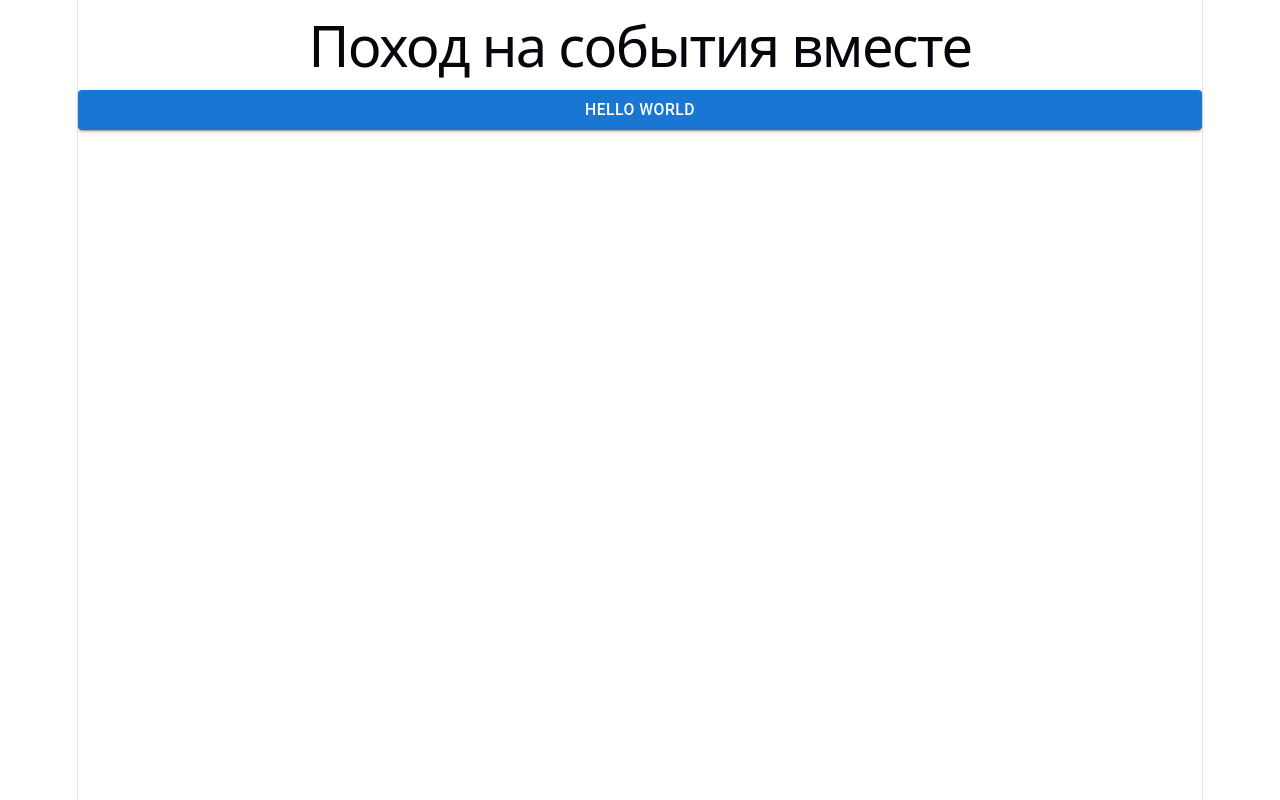
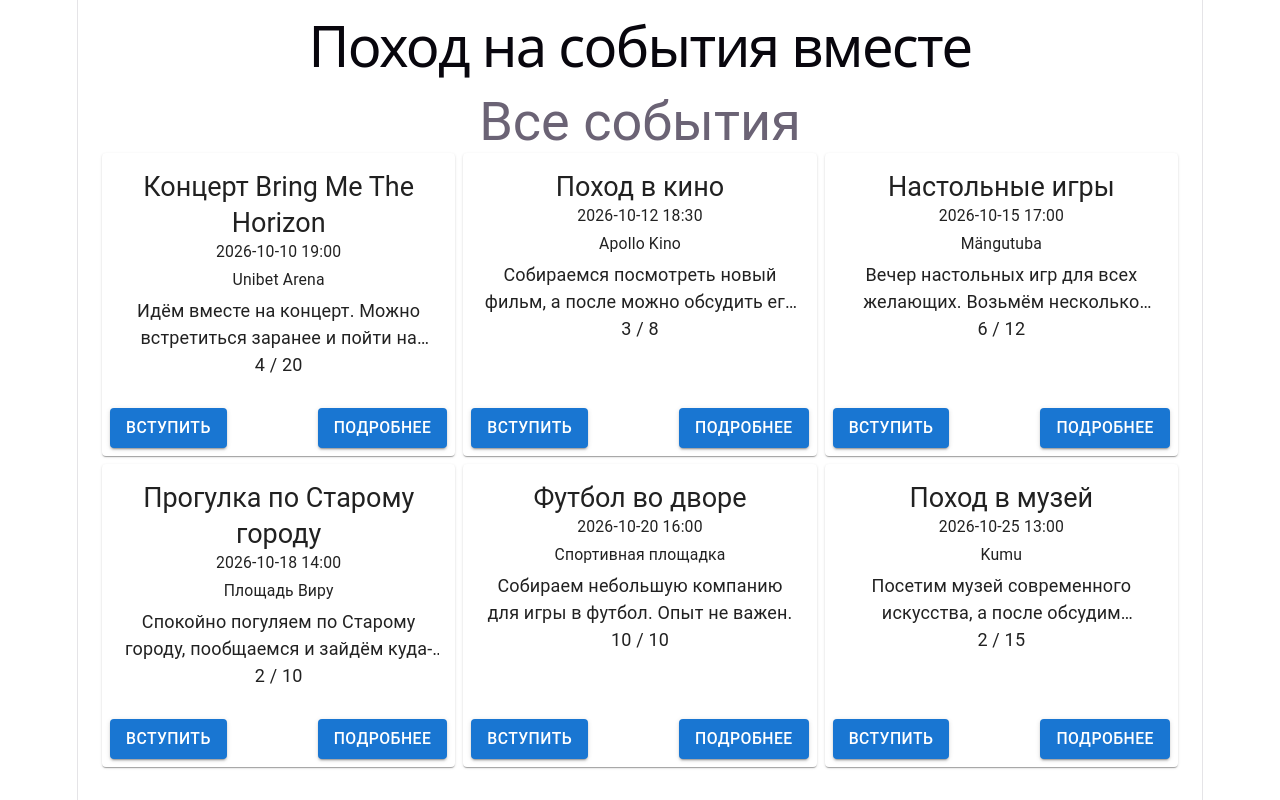
Before and after one commit to remakeK/common-meetings, a React (Vite) app in the folder frontend/: page / in a window 1280 px wide. Built offline with nearby package versions, Linux system fonts and the light colour scheme.

Commit message:
Реализован экран событий

```diff
--- a/frontend/src/App.tsx
+++ b/frontend/src/App.tsx
@@ -1,10 +1,10 @@
-import Button from '@mui/material/Button';
+import EventsPage from './pages/EventsPage';
 
 function App() {
     return (
       <>
         <h1>Поход на события вместе</h1>
-        <Button variant="contained">Hello world</Button>
+        <EventsPage />
       </>
       )
 }
--- /dev/null
+++ b/frontend/src/components/EventCard.tsx
@@ -0,0 +1,58 @@
+import { Card, CardContent, Typography, Button, CardActions } from "@mui/material";
+import type { Event } from "../types/Event";
+
+function EventCard({ event }: { event: Event }) {
+    return (
+        <Card
+            sx={{
+                height: "100%",
+                display: "flex",
+                flexDirection: "column"
+            }}
+        >
+            <CardContent>
+                <Typography variant="h5">
+                    {event.name}
+                </Typography>
+
+                <Typography variant="body2" gutterBottom>
+                    {event.date}
+                </Typography>
+
+                <Typography variant="body2" gutterBottom>
+                    {event.location}
+                </Typography>
+
+                <Typography
+                    variant="body1"
+                    sx={{
+                        display: "-webkit-box",
+                        WebkitLineClamp: 2,
+                        WebkitBoxOrient: "vertical",
+                        overflow: "hidden"
+                    }}
+                >
+                    {event.description}
+                </Typography>
+
+                <Typography variant="body1" gutterBottom>
+                    {event.participants.length} / {event.maxParticipants}
+                </Typography>
+            </CardContent>
+
+            <CardActions sx={{
+                marginTop: "auto",
+                justifyContent: "space-between"
+                }}>
+                <Button variant="contained">
+                    Вступить
+                </Button>
+                <Button variant="contained">
+                    Подробнее
+                </Button>
+            </CardActions>
+        </Card>
+    );
+}
+
+export default EventCard;
--- /dev/null
+++ b/frontend/src/data/mockData.ts
@@ -0,0 +1,115 @@
+import type { Event } from "../types/Event";
+
+export const events: Event[] = [
+    {
+        id: 1,
+        name: "Концерт Bring Me The Horizon",
+        description: "Идём вместе на концерт. Можно встретиться заранее и пойти на площадку вместе.",
+        date: "2026-10-10 19:00",
+        location: "Unibet Arena",
+        maxParticipants: 20,
+        participants: [
+            { id: 1, name: "Дмитрий" },
+            { id: 2, name: "Анна" },
+            { id: 3, name: "Иван" },
+            { id: 4, name: "Максим" }
+        ],
+        creator: {
+            id: 1,
+            name: "Дмитрий"
+        }
+    },
+    {
+        id: 2,
+        name: "Поход в кино",
+        description: "Собираемся посмотреть новый фильм, а после можно обсудить его за чашкой кофе.",
+        date: "2026-10-12 18:30",
+        location: "Apollo Kino",
+        maxParticipants: 8,
+        participants: [
+            { id: 2, name: "Анна" },
+            { id: 5, name: "Егор" },
+            { id: 6, name: "Мария" }
+        ],
+        creator: {
+            id: 2,
+            name: "Анна"
+        }
+    },
+    {
+        id: 3,
+        name: "Настольные игры",
+        description: "Вечер настольных игр для всех желающих. Возьмём несколько разных игр.",
+        date: "2026-10-15 17:00",
+        location: "Mängutuba",
+        maxParticipants: 12,
+        participants: [
+            { id: 3, name: "Иван" },
+            { id: 4, name: "Максим" },
+            { id: 7, name: "Алексей" },
+            { id: 8, name: "Ольга" },
+            { id: 9, name: "Сергей" },
+            { id: 10, name: "Елена" }
+        ],
+        creator: {
+            id: 3,
+            name: "Иван"
+        }
+    },
+    {
+        id: 4,
+        name: "Прогулка по Старому городу",
+        description: "Спокойно погуляем по Старому городу, пообщаемся и зайдём куда-нибудь перекусить.",
+        date: "2026-10-18 14:00",
+        location: "Площадь Виру",
+        maxParticipants: 10,
+        participants: [
+            { id: 5, name: "Егор" },
+            { id: 8, name: "Ольга" }
+        ],
+        creator: {
+            id: 5,
+            name: "Егор"
+        }
+    },
+    {
+        id: 5,
+        name: "Футбол во дворе",
+        description: "Собираем небольшую компанию для игры в футбол. Опыт не важен.",
+        date: "2026-10-20 16:00",
+        location: "Спортивная площадка",
+        maxParticipants: 10,
+        participants: [
+            { id: 1, name: "Дмитрий" },
+            { id: 4, name: "Максим" },
+            { id: 7, name: "Алексей" },
+            { id: 9, name: "Сергей" },
+            { id: 10, name: "Елена" },
+            { id: 6, name: "Мария" },
+            { id: 3, name: "Иван" },
+            { id: 2, name: "Анна" },
+            { id: 5, name: "Егор" },
+            { id: 8, name: "Ольга" }
+        ],
+        creator: {
+            id: 4,
+            name: "Максим"
+        }
+    },
+    {
+        id: 6,
+        name: "Поход в музей",
+        description: "Посетим музей современного искусства, а после обсудим понравившиеся экспонаты.",
+        date: "2026-10-25 13:00",
+        location: "Kumu",
+        maxParticipants: 15,
+        participants: [
+            { id: 6, name: "Мария" },
+            { id: 10, name: "Елена" }
+        ],
+        creator: {
+            id: 6,
+            name: "Мария"
+        }
+    }
+];
--- /dev/null
+++ b/frontend/src/pages/EventsPage.tsx
@@ -0,0 +1,28 @@
+import Container from "@mui/material/Container";
+import Typography from "@mui/material/Typography";
+import Grid from "@mui/material/Grid";
+
+import EventCard from "../components/EventCard";
+import { events } from "../data/mockData";
+
+function EventsPage() {
+    return (
+        <Container>
+            <Typography variant="h3">
+                Все события
+            </Typography>
+
+            <Grid container spacing={1}>
+                {events.map(event => (
+                    <Grid key={event.id}
+                        size={{ xs: 12, sm: 6, md: 4 }}
+                    >
+                        <EventCard event={event} />
+                    </Grid>
+                ))}
+            </Grid>
+        </Container>
+    );
+}
+
+export default EventsPage;
--- /dev/null
+++ b/frontend/src/types/Event.ts
@@ -0,0 +1,12 @@
+import type { User } from "../types/User"
+
+export interface Event{
+    id: number;
+    creator: User
+    name: string;
+    description: string;
+    date: string;
+    location: string;
+    maxParticipants: number;
+    participants: User[];
+}
--- /dev/null
+++ b/frontend/src/types/User.ts
@@ -0,0 +1,4 @@
+export interface User {
+    id: number;
+    name: string;
+}
```
Also changed, not shown: frontend/src/components/Header.tsx (added), 1 other file (tests, documents, lock files or other folders).
